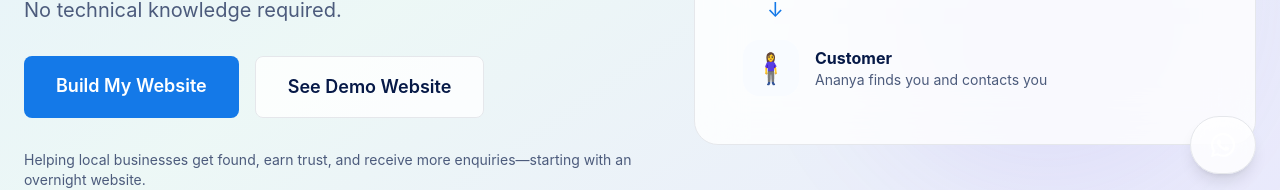
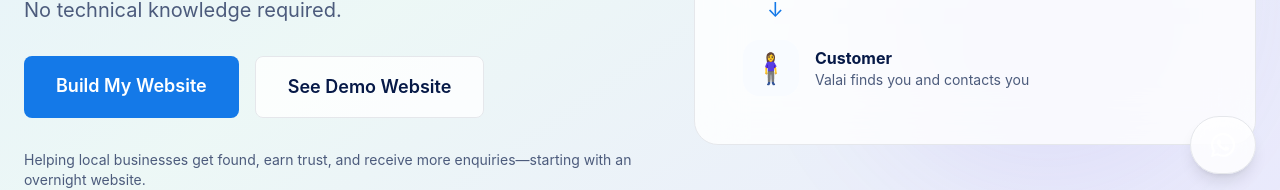
Before and after one commit to valaiyam/valaiyam, a Next.js app: page / in a window 1280 px wide. Shown: the part 602-792 px from the top of the page. Built offline with nearby package versions, Linux system fonts and the light colour scheme.

Commit message:
Update customer text in page.tsx

```diff
--- a/app/page.tsx
+++ b/app/page.tsx
@@ -71,7 +71,7 @@
                   { icon: '🏪', title: 'Business', text: 'Kumar uploads logo, photos, prices' },
                   { icon: '💬', title: 'WhatsApp', text: 'Valai asks simple questions' },
                   { icon: '🌐', title: 'Website', text: 'Professional preview appears overnight' },
-                  { icon: '🧍‍♀️', title: 'Customer', text: 'Ananya finds you and contacts you' },
+                  { icon: '🧍‍♀️', title: 'Customer', text: 'Valai finds you and contacts you' },
                 ].map((item, i) => (
                   <div key={item.title} className="relative flex items-center gap-4 rounded-2xl bg-white/5 p-4 animate-flow-card" style={{animationDelay: `${i * 0.18}s`}}>
                     <div className="text-3xl w-14 h-14 rounded-2xl bg-primary flex items-center justify-center">{item.icon}</div>
```
